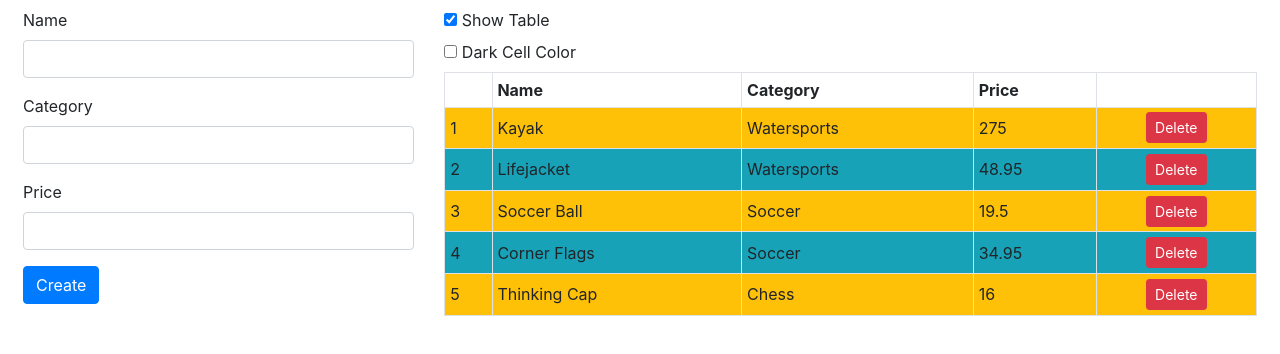
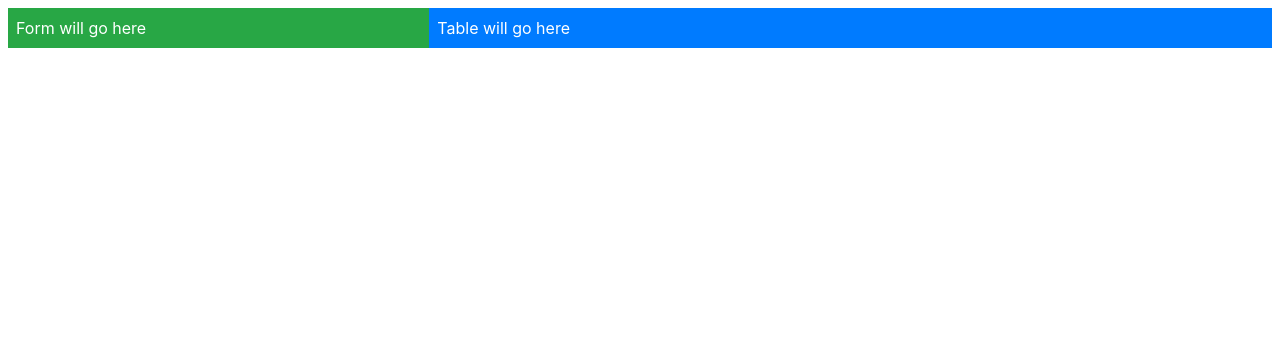
Before and after one commit to rene-copaga/example, an Angular app: page / in a window 1280 px wide. Shown: the top 354 px of the page. Built offline with nearby package versions, Linux system fonts and the light colour scheme.

Commit message:
Structuring an Application with Components

```diff
--- a/src/app/template.html
+++ b/src/app/template.html
@@ -1,56 +1,8 @@
-<div class="row m-2">
-    <div class="col-4">
-        <form novalidate [formGroup]="form" (ngSubmit)="submitForm(form)">
-            <div class="form-group" *ngFor="let control of form.productControls">
-                <label>{{control.label}}</label>
-                <input class="form-control"
-                        [(ngModel)]="newProduct[control.modelProperty]"
-                        name="{{control.modelProperty}}"
-                        formControlName="{{control.modelProperty}}" />
-                <ul class="text-danger list-unstyled"
-                        *ngIf="(formSubmitted || control.dirty) && !control.valid">
-                    <li *ngFor="let error of control.getValidationMessages()">
-                        {{error}}
-                    </li>
-                </ul>
-            </div>
-            <button class="btn btn-primary" type="submit"
-                    [disabled]="formSubmitted && !form.valid"
-                    [class.btn-secondary]="formSubmitted && !form.valid">
-                Create
-            </button>
-        </form>
+<div class="row text-white m-2">
+    <div class="col-4 p-2 bg-success">
+        Form will go here
     </div>
-    <div class="col-8">
-        <div class="checkbox">
-            <label>
-                <input type="checkbox" [(ngModel)]="showTable" />
-                Show Table
-            </label>
-        </div>
-
-        <div>
-            <label>
-                <input type="checkbox" [(ngModel)]="darkColor" />
-                Dark Cell Color
-            </label>
-        </div>
-
-        <table *paIf="showTable" [paCellDarkColor]="darkColor"
-                class="table table-sm table-bordered table-striped">
-            <tr><th></th><th>Name</th><th>Category</th><th>Price</th><th></th></tr>
-            <tr *paFor="let item of getProducts(); let i = index; let odd = odd;
-                    let even = even" [class.bg-info]="odd" [class.bg-warning]="even">
-                <td style="vertical-align:middle">{{i + 1}}</td>
-                <td style="vertical-align:middle">{{item.name}}</td>
-                <td style="vertical-align:middle">{{item.category}}</td>
-                <td style="vertical-align:middle">{{item.price}}</td>
-                <td class="text-center">
-                    <button class="btn btn-danger btn-sm" (click)="deleteProduct(item.id)">
-                        Delete
-                    </button>
-                </td>
-            </tr>
-        </table>
+    <div class="col-8 p-2 bg-primary">
+        Table will go here
     </div>
 </div>
```
